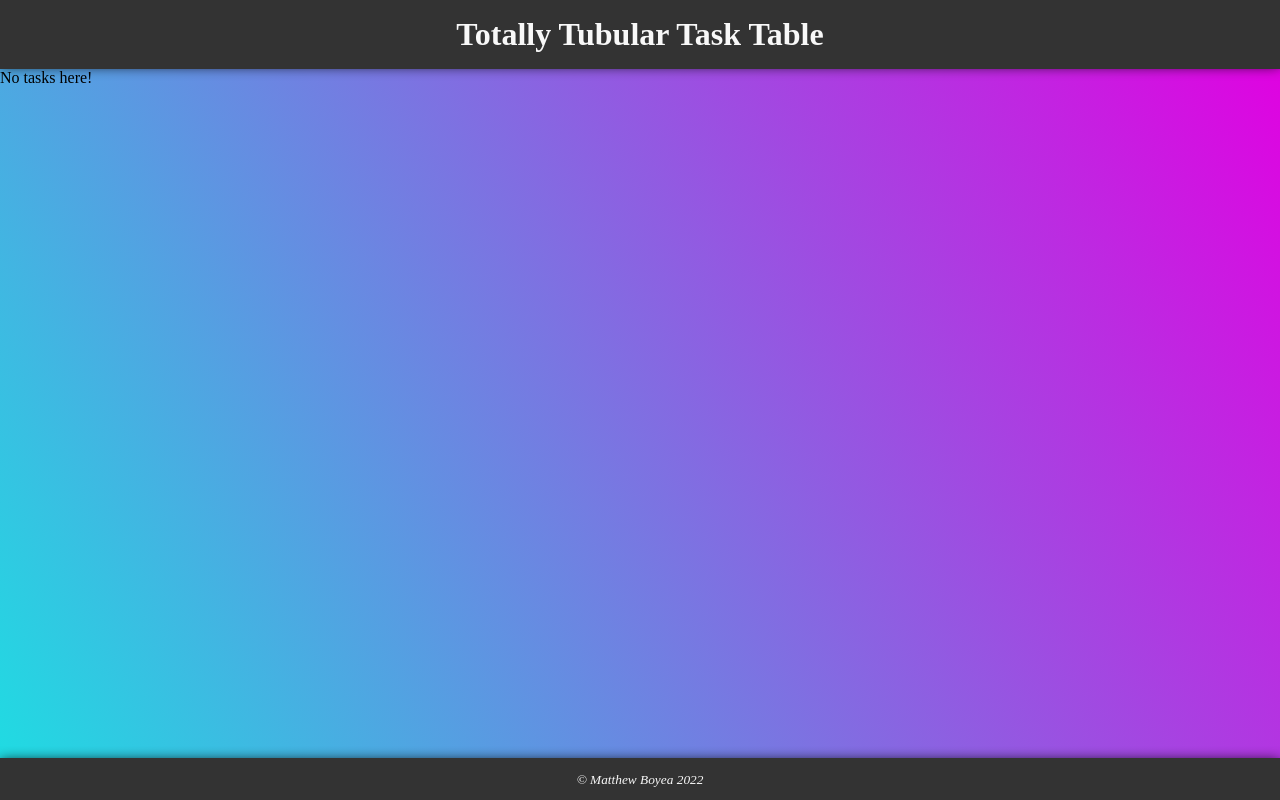
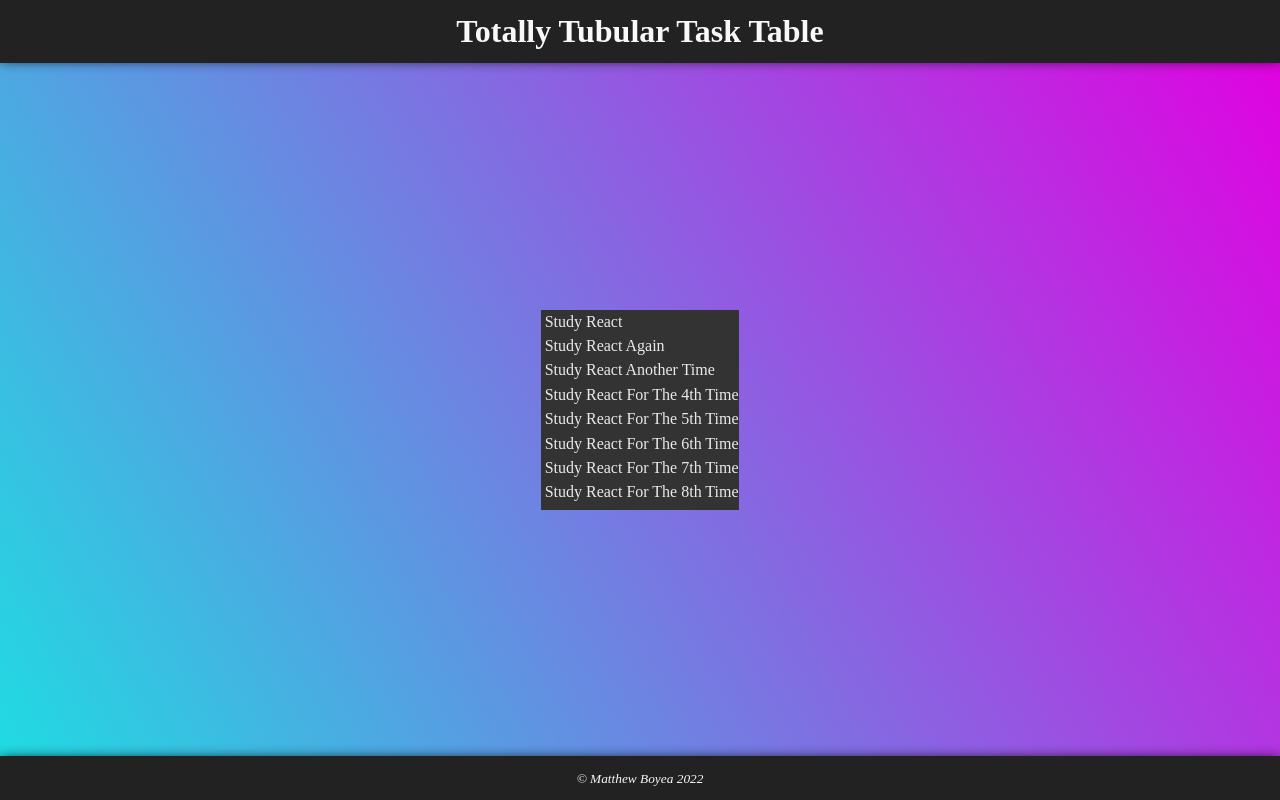
Before and after one commit to YourZombieMop/totally-tubular-task-table, a React app: page / in a window 1280 px wide. Built offline with nearby package versions, Linux system fonts and the light colour scheme.

Commit message:
basic TaskList styling; removed extraneous TaskListElement component; made stylings target classes instead of generic elements; updated dummy data from tasks.json

```diff
--- a/src/App.scss
+++ b/src/App.scss
@@ -1,4 +1,15 @@
-main.App {
+main.app {
+  display: flex;
+  flex-direction: column;
+  justify-content: space-around;
+  align-items: center;
   background-color: #DF03E1;
   background-image: linear-gradient(60deg, #20DBE2, #DF03E1);
+  > * {
+    flex-grow: 0;
+  }
+  div {
+    max-height: 100%;
+    height:200px;
+  }
 }
--- a/src/App.tsx
+++ b/src/App.tsx
@@ -1,16 +1,21 @@
 import React, { FC, ReactElement } from 'react';
+
 import Header from './components/Header/Header';
 import Footer from './components/Footer/Footer';
 import TaskList from './components/TaskList/TaskList';
 
 import './App.scss';
 
+import taskData from './data/tasks.json';
+
 const App: FC = (): ReactElement => {
   return (
     <>
       <Header title='Totally Tubular Task Table' />
-      <main className='App'>
-        <TaskList tasks={[]} />
+      <main className='app'>
+        <div>
+          <TaskList tasks={taskData} />
+        </div>
       </main>
       <Footer copyright='Matthew Boyea'/>
     </>
--- a/src/components/Footer/Footer.scss
+++ b/src/components/Footer/Footer.scss
@@ -1,9 +1,9 @@
-footer {
+footer.app {
   flex-grow: 0 !important;
-  padding: 12px 0 12px 0;
+  padding: 0.8em 0 0.8em 0;
   text-align: center;
   color: #F8F8F8;
-  background-color: #333333;
+  background-color: #222222;
   box-shadow: 0 0.2em 0.8em black;
   z-index: 100;
   small {
--- a/src/components/Footer/Footer.tsx
+++ b/src/components/Footer/Footer.tsx
@@ -11,7 +11,7 @@ const Footer: FC<FooterProps> = ({
   copyright
 }) : ReactElement => {
   return (
-    <footer>
+    <footer className='app'>
       {children}
       <small>
         &copy; {copyright} {new Date().getFullYear()}
--- a/src/components/Header/Header.scss
+++ b/src/components/Header/Header.scss
@@ -1,9 +1,9 @@
-header {
+header.app {
   flex-grow: 0 !important;
-  padding: 16px 0 16px 0;
+  padding: 0.8em 0 0.8em 0;
   text-align: center;
   color: #F8F8F8;
-  background-color: #333333;
+  background-color: #222222;
   box-shadow: 0 -0.2em 0.8em black;
   z-index: 100;
 }
--- a/src/components/Header/Header.tsx
+++ b/src/components/Header/Header.tsx
@@ -11,7 +11,7 @@ const Header: FC<HeaderProps> = ({
   title = 'Header'
 }) : ReactElement => {
   return (
-    <header>
+    <header className='app'>
       <h1>{title}</h1>
       {children}
     </header>
--- /dev/null
+++ b/src/components/TaskList/TaskList.scss
@@ -0,0 +1,20 @@
+.task-list {
+  width: 100%;
+  height: 100%;
+  margin: 0;
+  padding: 0;
+  background-color: #333333;
+  list-style-type: none;
+  overflow: hidden;
+  overflow-y: scroll;
+  color-scheme: dark;
+
+  .task-list-element, .task-list-message {
+    padding: 0.2em 0 0.2em 0.2em;
+    color: #EAEAEA;
+  }
+
+  .task-list-message {
+    // TODO: style task list message
+  }
+}
--- a/src/components/TaskList/TaskList.tsx
+++ b/src/components/TaskList/TaskList.tsx
@@ -1,6 +1,7 @@
 import React, {FC, ReactElement} from 'react';
 import {Task} from '../../types/Task';
-import TaskListElement from '../TaskListElement/TaskListElement';
+
+import './TaskList.scss';
 
 interface TaskListProps {
   tasks: Task[]
@@ -10,17 +11,19 @@ const TaskList: FC<TaskListProps> = ({
   tasks
 }): ReactElement => {
   return (
-    <>
+    <ul className='task-list'>
       {tasks.length ? (
-        <ul>
-          {tasks.map((task: Task) => {
-            return <TaskListElement key={task.id} task={task} />;
-          })}
-        </ul>
+        tasks.map((task: Task) => {
+          return (
+            <li key={task.id} className='task-list-element'>
+              <p>{task.title}</p>
+            </li>
+          );
+        })
       ) : (
-        <p>No tasks here!</p>
+        <li className='task-list-message'><p>No tasks here!</p></li>
       )}
-    </>
+    </ul>
   );
 }
 
--- a/src/components/TaskListElement/TaskListElement.tsx
+++ /dev/null
@@ -1,18 +0,0 @@
-import React, {FC, ReactElement} from 'react';
-import {Task} from '../../types/Task';
-
-interface TaskListElementProps {
-  task: Task
-}
-
-const TaskListElement: FC<TaskListElementProps> = ({
-  task
-}): ReactElement => {
-  return (
-    <li>
-      <p>{task.title}</p>
-    </li>
-  );
-}
-
-export default TaskListElement;
--- a/src/data/tasks.json
+++ b/src/data/tasks.json
@@ -4,5 +4,53 @@
     "title": "Study React",
     "isCompleted": false,
     "isDeleted": false
+  },
+  {
+    "id": 2,
+    "title": "Study React Again",
+    "isCompleted": false,
+    "isDeleted": false
+  },
+  {
+    "id": 3,
+    "title": "Study React Another Time",
+    "isCompleted": false,
+    "isDeleted": false
+  },
+  {
+    "id": 4,
+    "title": "Study React For The 4th Time",
+    "isCompleted": false,
+    "isDeleted": false
+  },
+  {
+    "id": 5,
+    "title": "Study React For The 5th Time",
+    "isCompleted": false,
+    "isDeleted": false
+  },
+  {
+    "id": 6,
+    "title": "Study React For The 6th Time",
+    "isCompleted": false,
+    "isDeleted": false
+  },
+  {
+    "id": 7,
+    "title": "Study React For The 7th Time",
+    "isCompleted": false,
+    "isDeleted": false
+  },
+  {
+    "id": 8,
+    "title": "Study React For The 8th Time",
+    "isCompleted": false,
+    "isDeleted": false
+  },
+  {
+    "id": 9,
+    "title": "Study React For The 9th Time",
+    "isCompleted": false,
+    "isDeleted": false
   }
 ]
--- a/src/index.scss
+++ b/src/index.scss
@@ -5,7 +5,7 @@ div#root {
   height: 100vh;
   display: flex;
   flex-direction: column;
-  * {
+  > * {
     flex-grow: 1;
   }
 }
```
